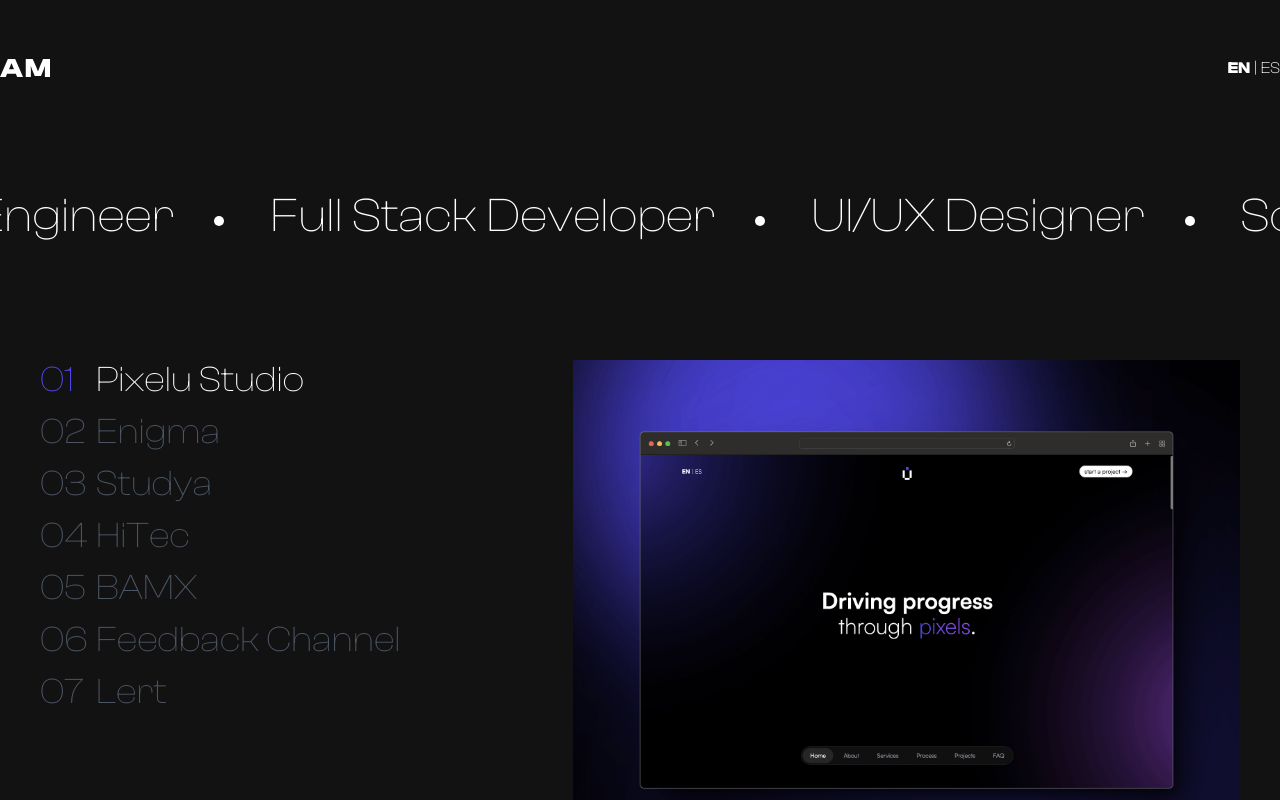
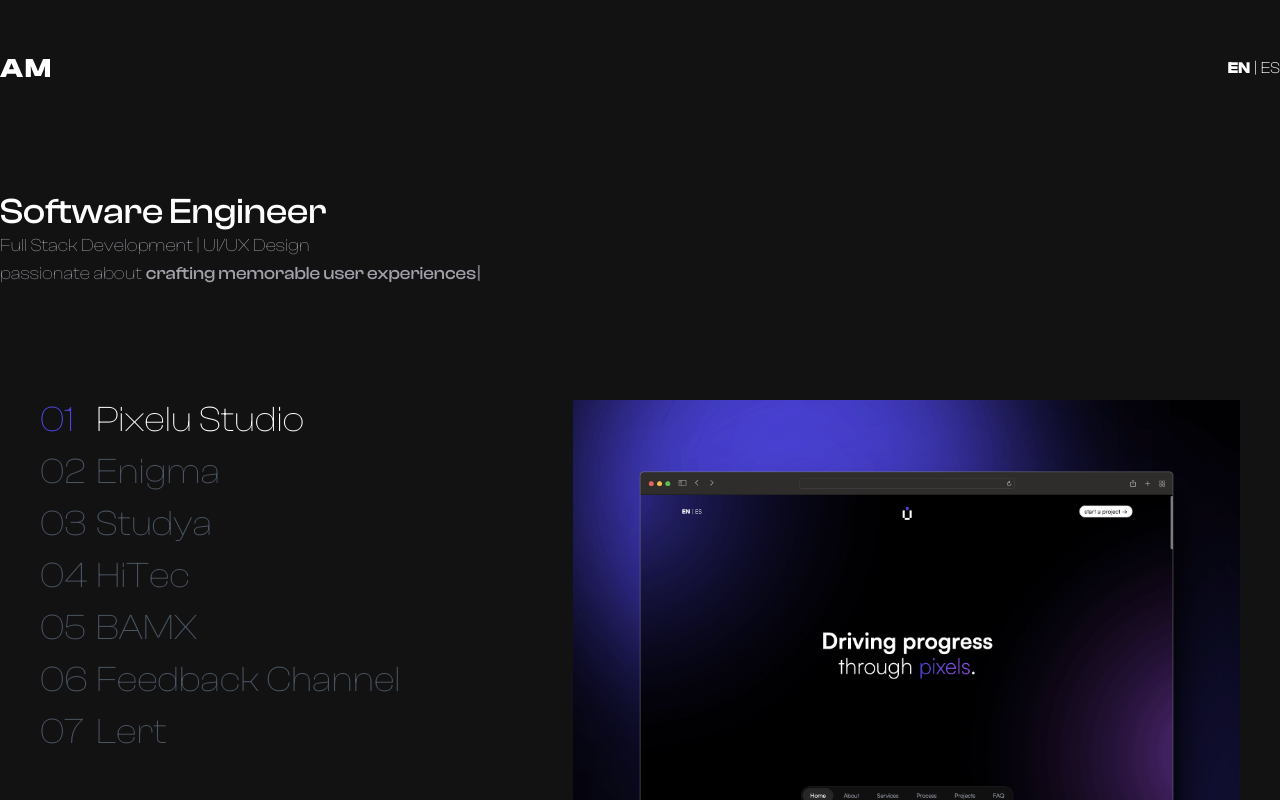
Before and after one commit to AlonsoMtzG/alonsomtz-portfolio, a Next.js app: page / in a window 1280 px wide. Shown: the top 800 px of the page. Built offline with nearby package versions, Linux system fonts and the light colour scheme.

Commit message:
update about

```diff
--- a/components/About/index.jsx
+++ b/components/About/index.jsx
@@ -1,11 +1,30 @@
+'use client';
 import React from 'react';
-
-import { TextMarquee } from './TextMarquee';
+import Typewriter from 'typewriter-effect';
 
 export const About = () => {
   return (
     <div className="py-14">
-      <TextMarquee />
+      <h1 className="font-medium text-4xl">Software Engineer</h1>
+      <h3 className="font-thin text-zinc-400 text-lg">
+        Full Stack Development | UI/UX Design
+      </h3>
+      <div className="font-thin flex gap-1 text-zinc-400 text-lg">
+        passionate about{' '}
+        <span className="font-medium transition-all duration-300">
+          <Typewriter
+            options={{
+              strings: [
+                'crafting memorable user experiences.',
+                'merging code and creativity.',
+                'building digital ecosystems.',
+              ],
+              autoStart: true,
+              loop: true,
+            }}
+          />
+        </span>
+      </div>
     </div>
   );
 };
```
